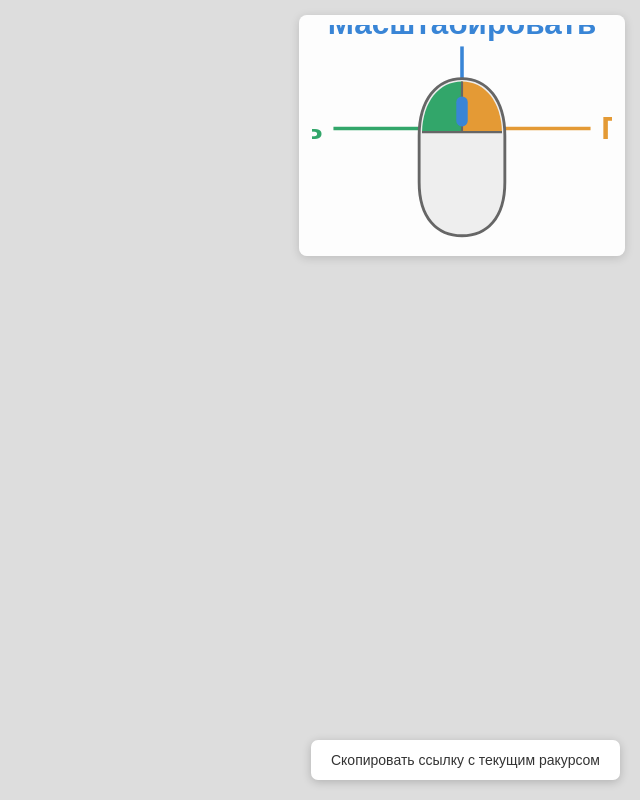
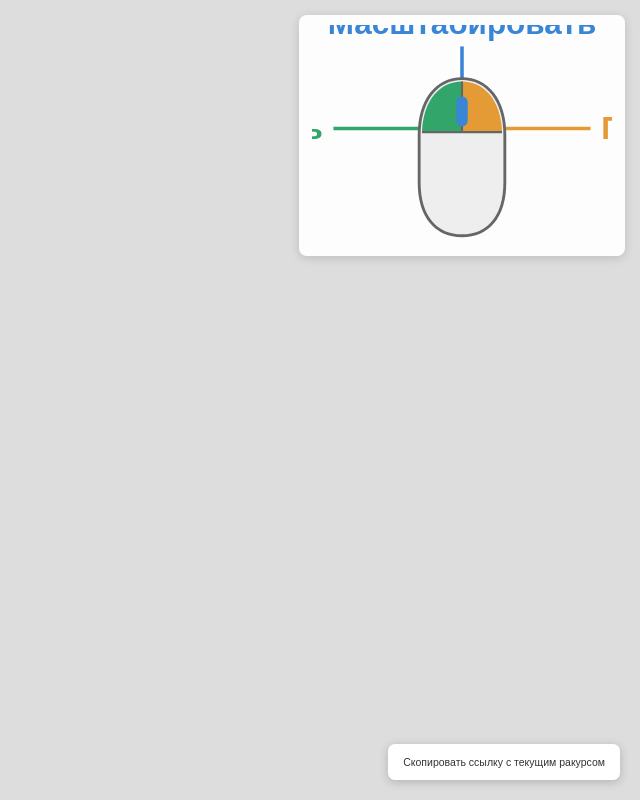
Before and after one commit to 3d-models-examples/3d-viewer, a plain HTML site: page index.html in a window 1280 px wide. Shown: the whole page, without its empty margins (640-1280 px from the left). Drawn offline with nearby package versions, Linux system fonts and the light colour scheme.

Commit message:
Update index.html

```diff
--- a/index.html
+++ b/index.html
@@ -102,14 +102,14 @@
             right: 20px;
             z-index: 10;
 
-            padding: 12px 20px;
+            padding: 12px 15px;
 
             background: white;
             color: #333;
 
             border-radius: 7px;
 
-            font-size: 14px;
+            font-size: 10.5px;
             font-weight: 500;
 
             box-shadow: 0 2px 10px rgba(0,0,0,0.2);
```
